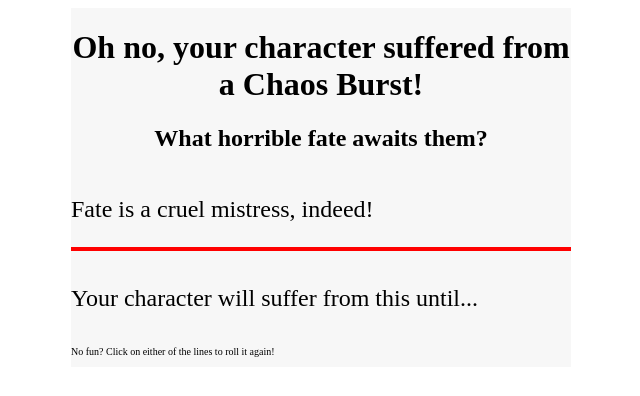
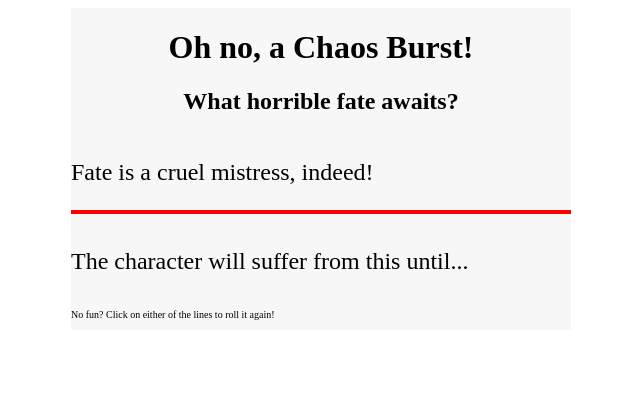
Before and after one commit to robert-sjoblom/chaos-burst, a website built with webpack: page dist/index.html in a window 1280 px wide. Both pictures are taken after a click on the element "Do you need to know for how long? Click Here!". Shown: the whole page, without its empty margins (319-959 px from the left). Built offline with nearby package versions, Linux system fonts and the light colour scheme; no server answers.

Commit message:
Update index.html
reworded words

```diff
--- a/dist/index.html
+++ b/dist/index.html
@@ -10,8 +10,8 @@
 <body>
     <div id="wrapper">
         <header>
-            <h1>Oh no, your character suffered from a Chaos Burst!</h1>
-            <h2>What horrible fate awaits them?</h2>
+            <h1>Oh no, a Chaos Burst!</h1>
+            <h2>What horrible fate awaits?</h2>
         </header>
         <div id="effect">
             <p>Fate is a cruel mistress, indeed!</p>
@@ -19,7 +19,7 @@
         </div>
         <div id="ask">Do you need to know for how long? Click Here!</div>
         <div id="time">
-            <p>Your character will suffer from this until...</p>
+            <p>The character will suffer from this until...</p>
             <div id="length"></div>
         </div>
         <div id="roll">
```
